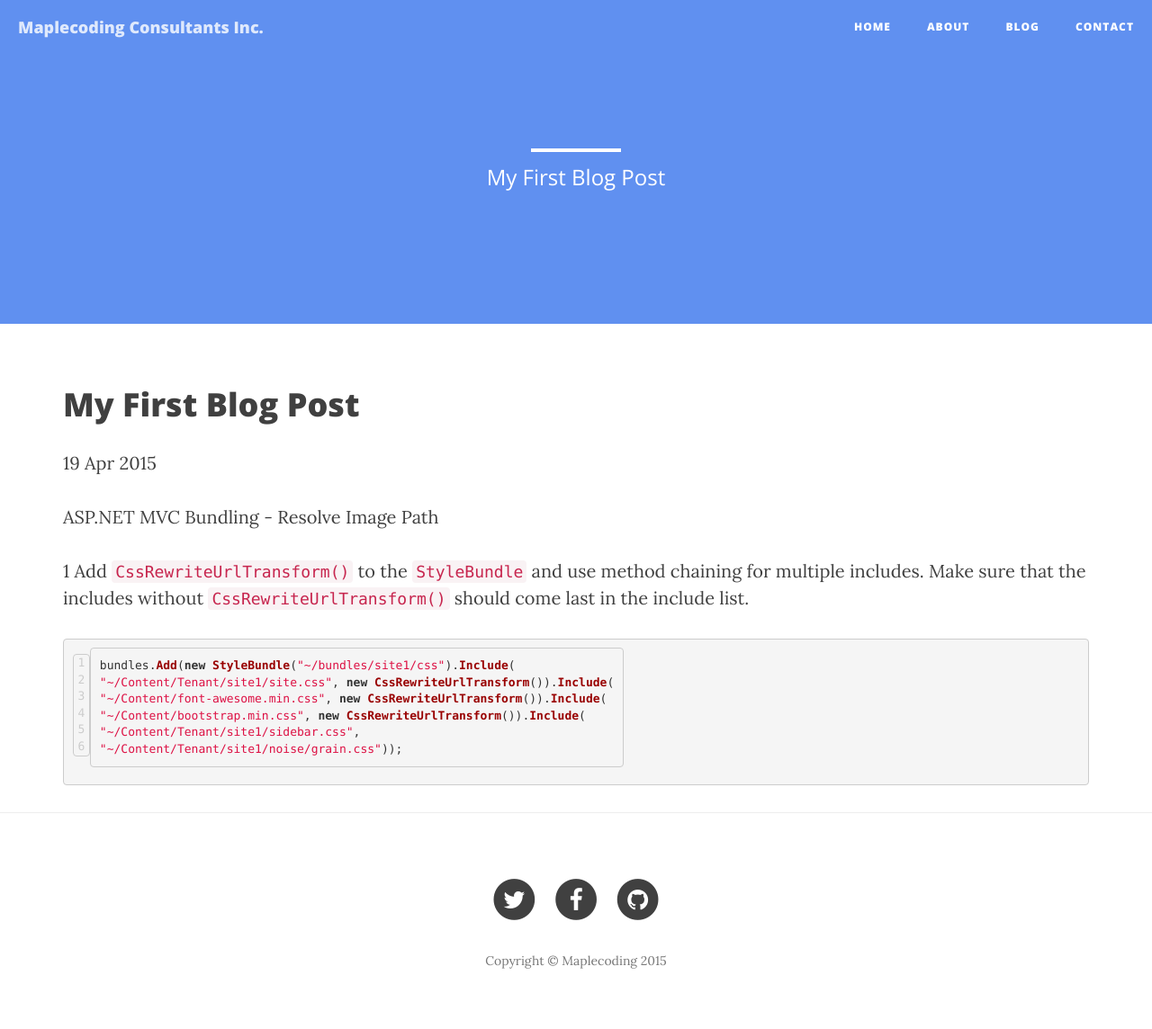
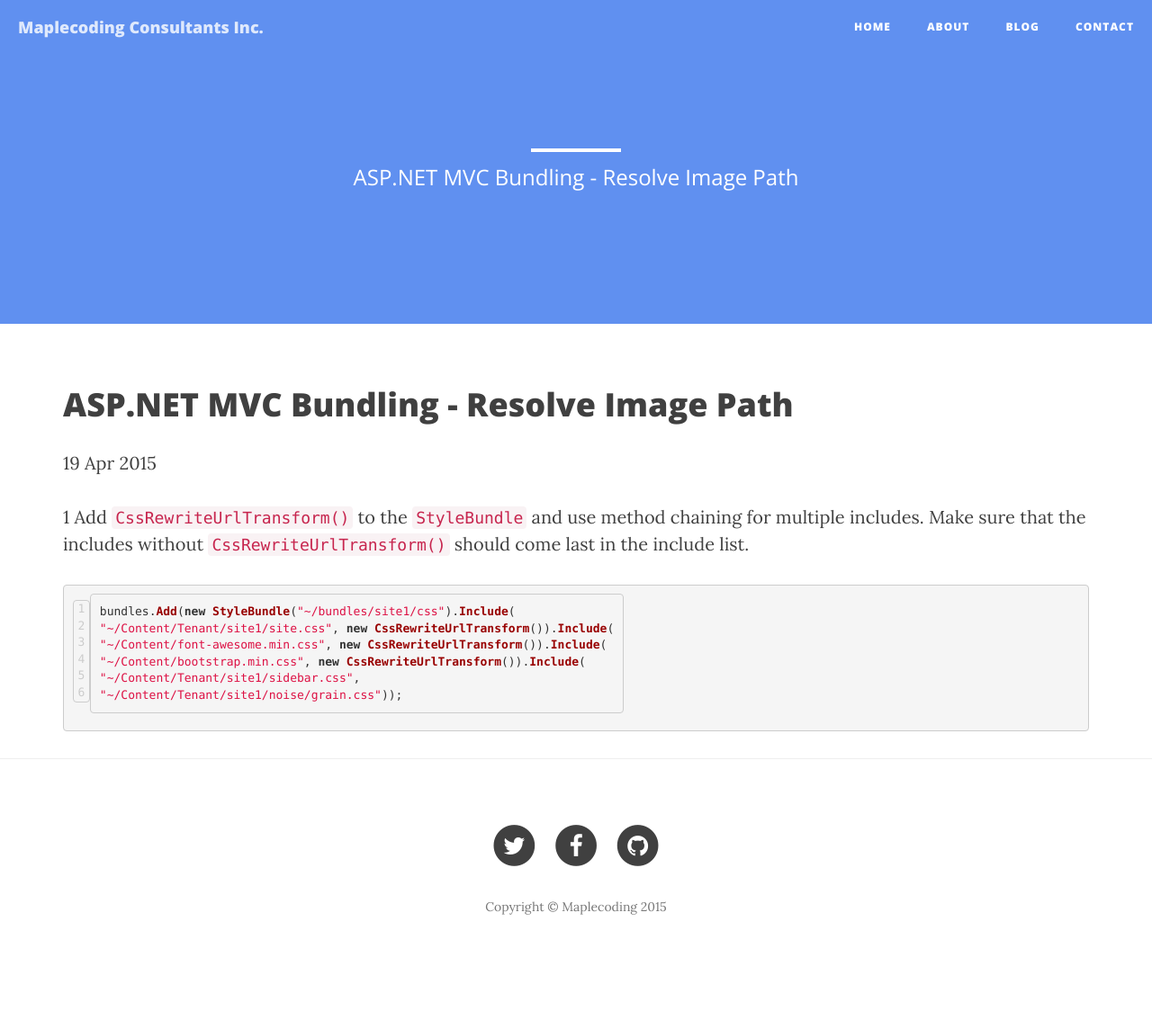
Before and after one commit to shawinder/shawinder.github.io, a Jekyll site: the page built from _posts/2015-04-19-my-first-blog-post.md, in a window 1280 px wide. Shown: the whole page at 90% size. Built offline with Jekyll 4.4.1, drawn with Linux system fonts in a browser that asks for light colours; nearby versions of some CDN libraries; after the commit the page ends 1084 px from its top, so only the background shows below that.

Commit message:
Update 2015-04-19-my-first-blog-post.md

```diff
--- a/_posts/2015-04-19-my-first-blog-post.md
+++ b/_posts/2015-04-19-my-first-blog-post.md
@@ -1,12 +1,9 @@
 ---
 layout: post
-title: My First Blog Post
+title: ASP.NET MVC Bundling - Resolve Image Path
 date: 2015-04-19
-header_desc: My First Blog Post
+header_desc: ASP.NET MVC Bundling - Resolve Image Path
 ---
-
-ASP.NET MVC Bundling - Resolve Image Path
-
 <p><span class="step">1</span> Add <code>CssRewriteUrlTransform()</code> to the <code>StyleBundle</code> and use method chaining for multiple includes. Make sure that the includes without <code>CssRewriteUrlTransform()</code> should come last in the include list.</p>
 
 {% highlight csharp linenos %}
```
